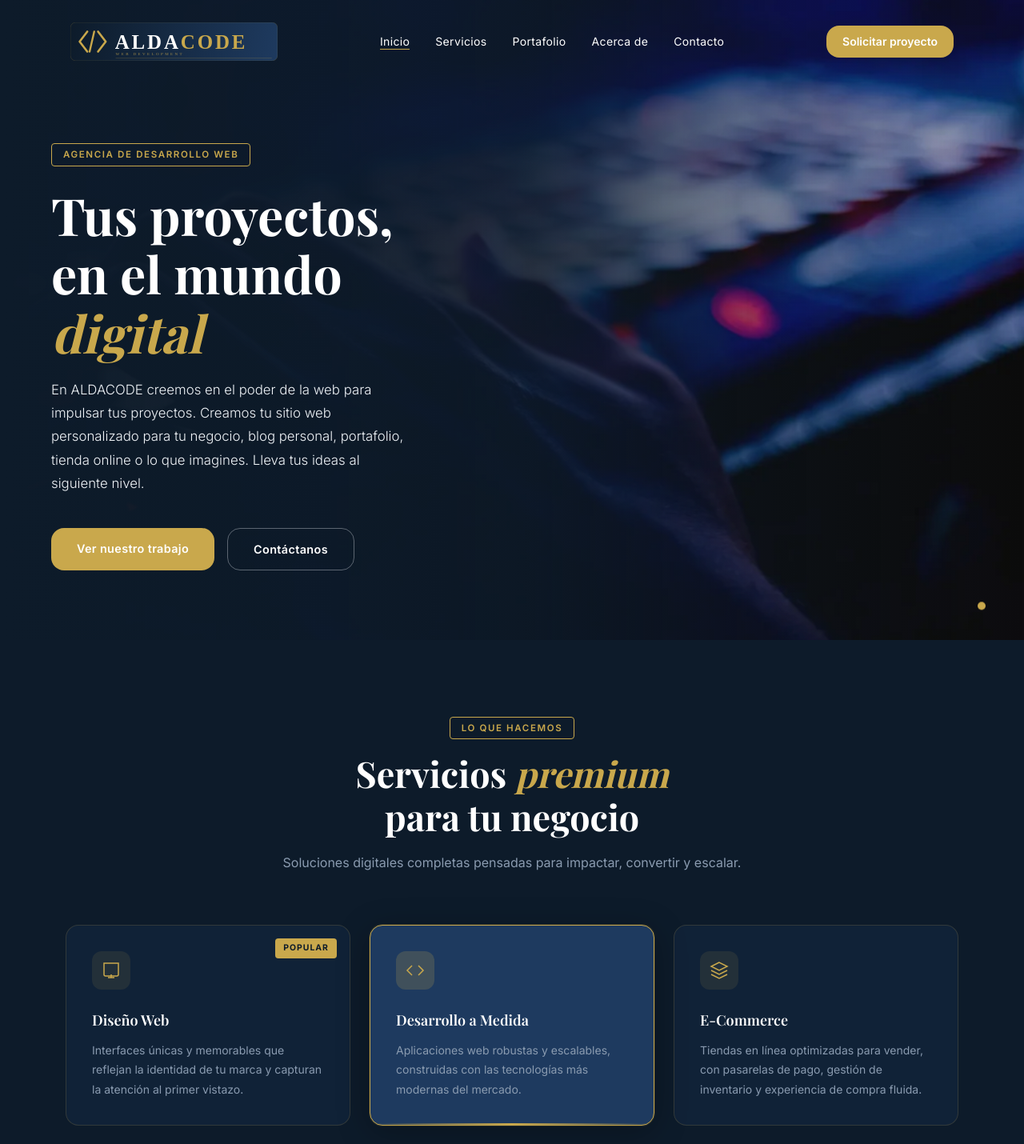
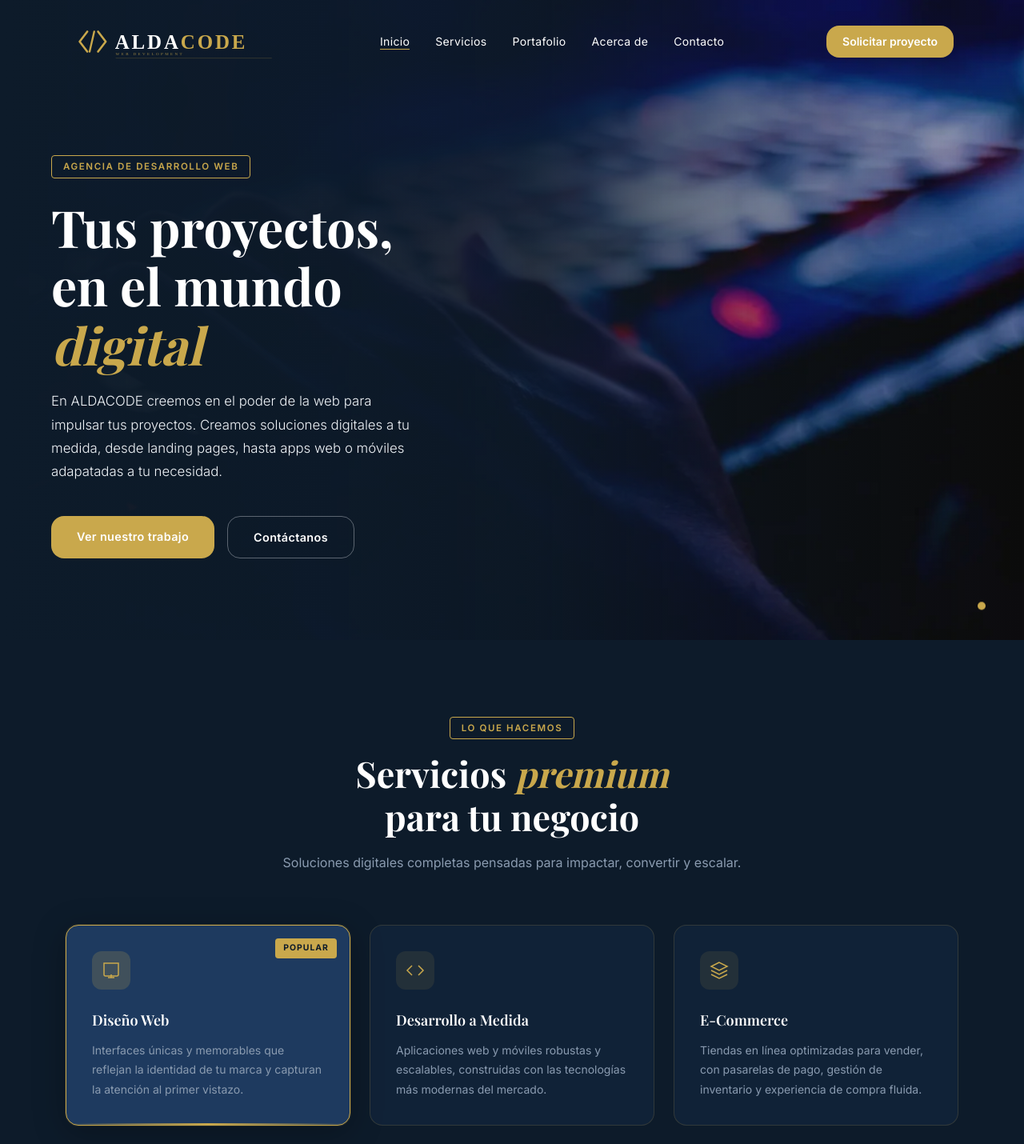
Before and after one commit to aldayr935-ux/aldacode, a Next.js app: page / in a window 1280 px wide. Shown: the top 1430 px of the page at 80% size. Built offline with nearby package versions, Linux system fonts and the light colour scheme.

Commit message:
fix nav_logo y featured true en service cards

```diff
--- a/src/components/Hero.tsx
+++ b/src/components/Hero.tsx
@@ -62,9 +62,8 @@ export default function Hero() {
 
         <p className="text-[1.05rem] font-light leading-[1.75] text-light mb-10 max-w-[460px]">
           En ALDACODE creemos en el poder de la web para impulsar tus proyectos.
-          Creamos tu sitio web personalizado para tu negocio, blog personal,
-          portafolio, tienda online o lo que imagines. Lleva tus ideas al
-          siguiente nivel.
+          Creamos soluciones digitales a tu medida, desde landing pages, hasta apps
+          web o móviles adapatadas a tu necesidad.
         </p>
 
         <div className="flex gap-4 flex-wrap">
--- a/src/data/services.ts
+++ b/src/data/services.ts
@@ -7,13 +7,13 @@ export const services: Service[] = [
     title: "Diseño Web",
     desc: "Interfaces únicas y memorables que reflejan la identidad de tu marca y capturan la atención al primer vistazo.",
     badge: "Popular",
+    featured: true,
   },
   {
     id: "desarrollo-medida",
     icon: "M16 18l6-6-6-6M8 6L2 12l6 6",
     title: "Desarrollo a Medida",
-    desc: "Aplicaciones web robustas y escalables, construidas con las tecnologías más modernas del mercado.",
-    featured: true,
+    desc: "Aplicaciones web y móviles robustas y escalables, construidas con las tecnologías más modernas del mercado.",
   },
   {
     id: "ecommerce",
```
Also changed, not shown: public/img/aldacode_logo.svg.
